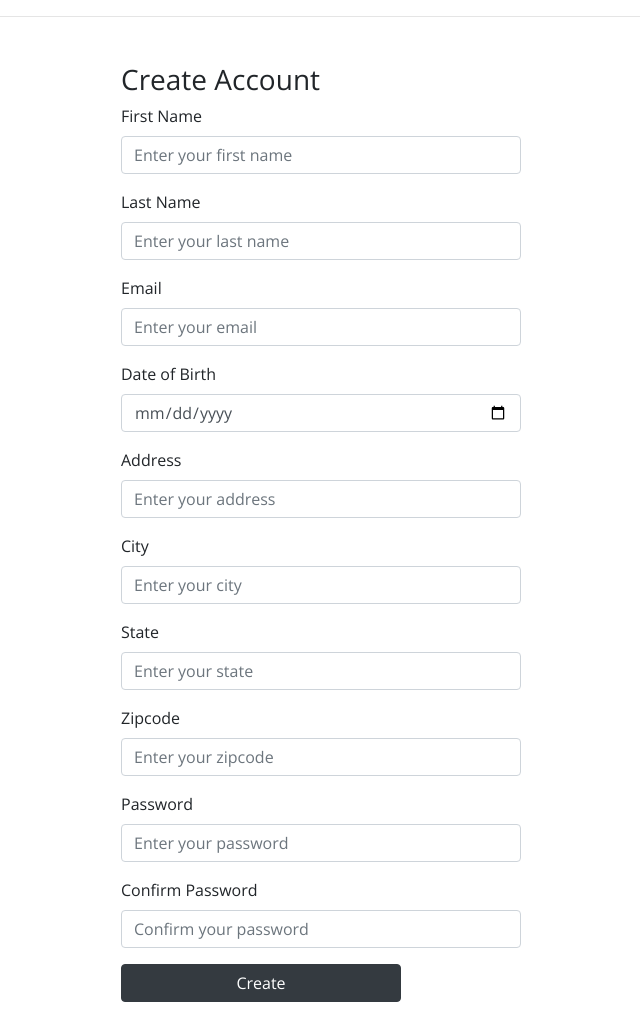
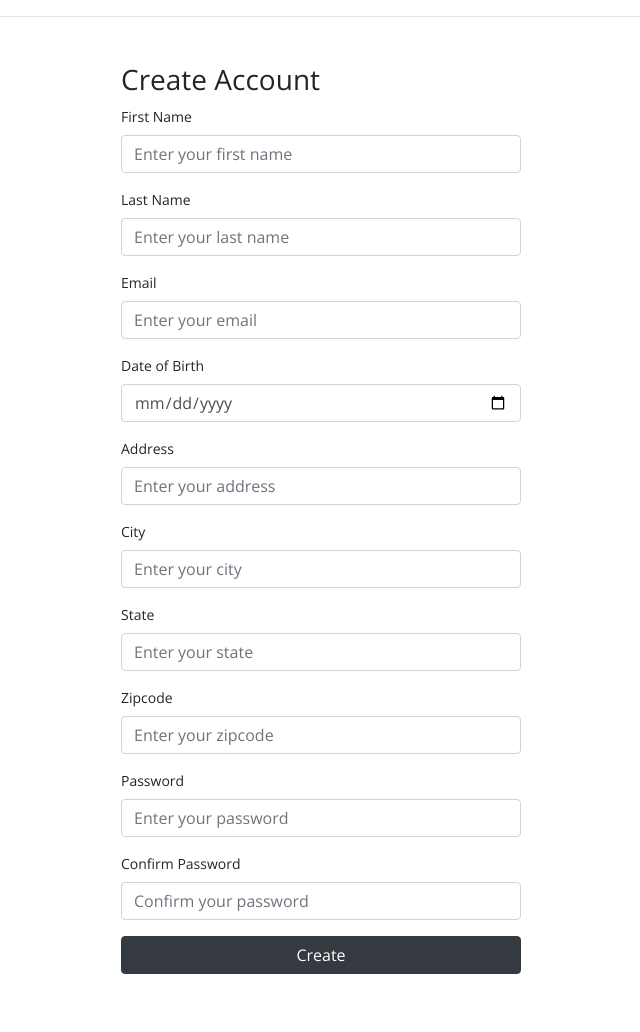
Before and after one commit to jaehyunan11/solo_project, a Django app: page /user_registration/ in a window 1280 px wide. Shown: the part 201-1233 px from the top of the page, without its empty margins (224-864 px from the left). After the commit the page ends 1175 px from the top, so only its background shows below. Run offline with Django 3.2, Linux system fonts and the light colour scheme; some libraries are stand-ins or nearby versions.

Commit message:
create account font and button size

```diff
--- a/shop_app/static/css/styles.css
+++ b/shop_app/static/css/styles.css
@@ -276,8 +276,15 @@ h1 {
 #create__account__container {
     padding: 30px;
     margin: 0px 230px;
+
 }
 
 #create__account__form {
     width: 400px;
+    margin: 10px 0px;
+    font-size: var(--font-micro);
 }
+
+#create__button {
+    width: 400px;
+}
--- a/shop_app/templates/user_registration.html
+++ b/shop_app/templates/user_registration.html
@@ -47,7 +47,7 @@
             <label for="cf_password">Confirm Password</label>
             <input type="password" class="form-control" placeholder="Confirm your password">
         </div>
-        <button type="submit" class="btn btn-dark">Create</button>
+        <button type="submit" class="btn btn-dark" id="create__button">Create</button>
     </form>
 </div>
 {% endblock content %}
```
